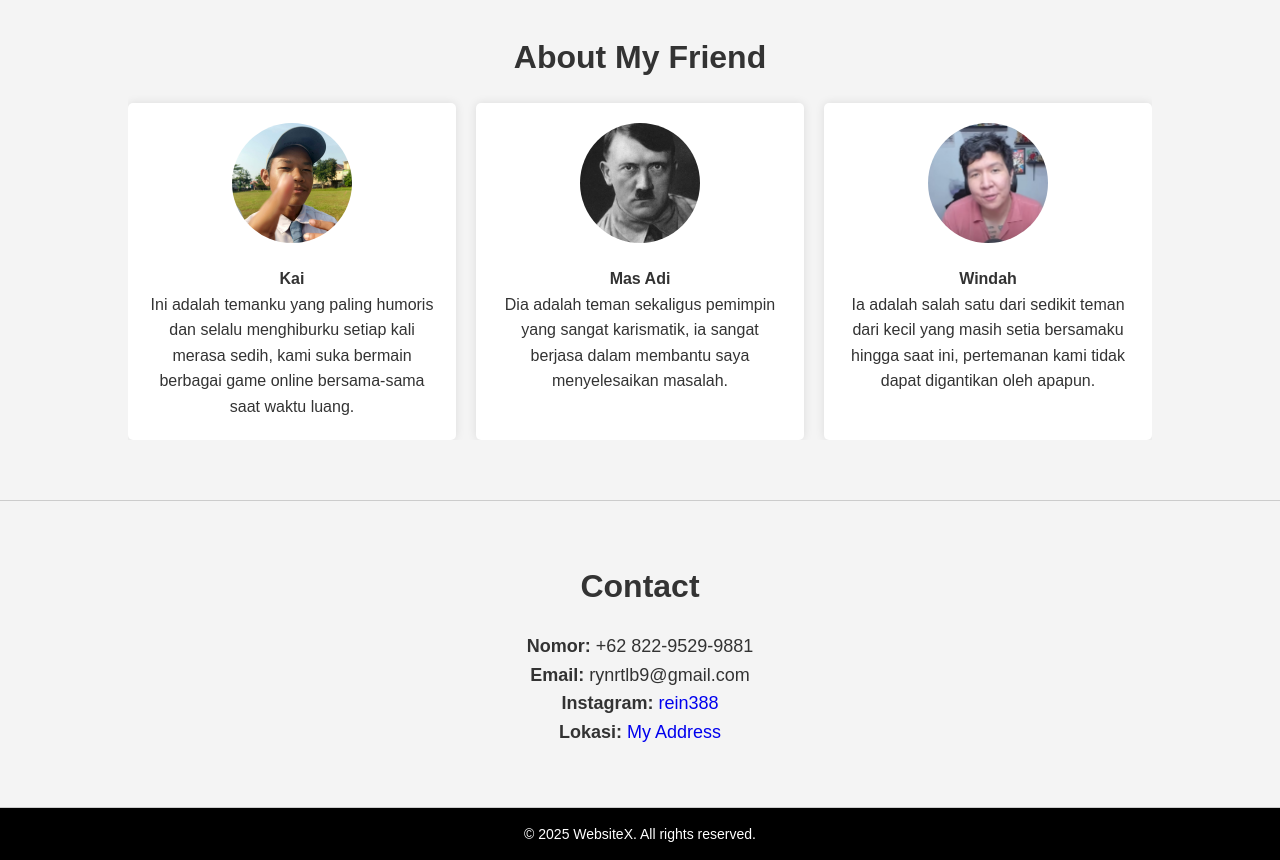
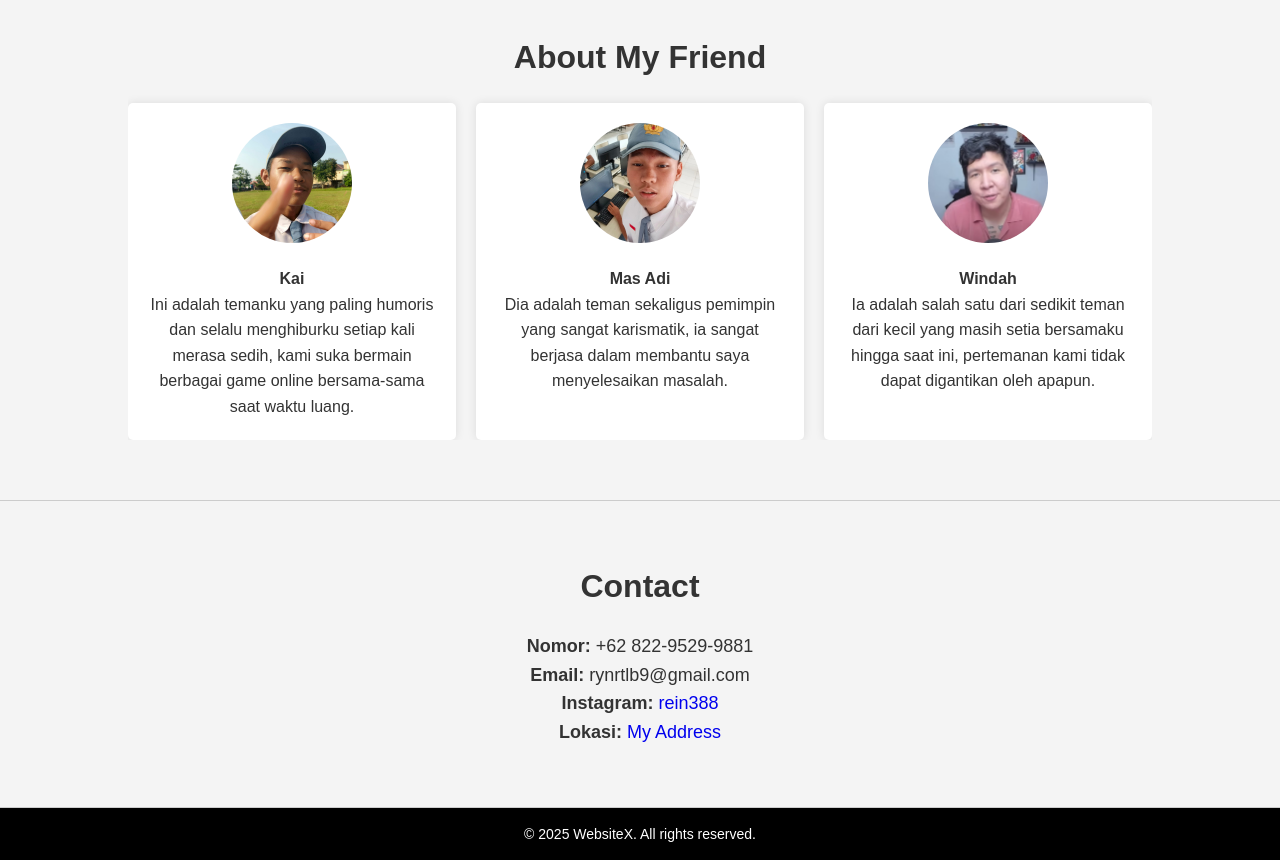
Before and after one commit to Ray4dye/p, a plain HTML site: page index.html in a window 1280 px wide. Shown: the part 1020-1880 px from the top of the page. Drawn offline with Linux system fonts and the light colour scheme.

Commit message:
Update index.html

```diff
--- a/index.html
+++ b/index.html
@@ -56,7 +56,7 @@
                 <p>Ini adalah temanku yang paling humoris dan selalu menghiburku setiap kali merasa sedih, kami suka bermain berbagai game online bersama-sama saat waktu luang.</p>
             </div>
             <div class="friend-item">
-                <img src="Adolf-Hitler-1933.webp" alt="Friend Photo">
+                <img src="WhatsApp Image 2025-08-22 at 13.18.39.jpeg" alt="Friend Photo">
                 <h4>Mas Adi</h4>
                 <p>Dia adalah teman sekaligus pemimpin yang sangat karismatik, ia sangat berjasa dalam membantu saya menyelesaikan masalah.</p>
             </div>
```
